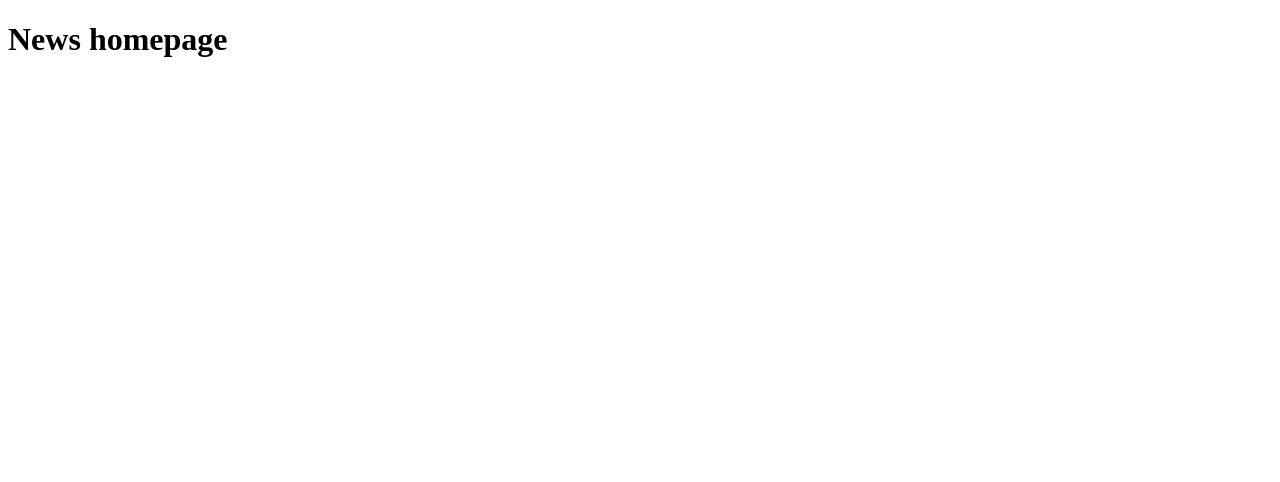
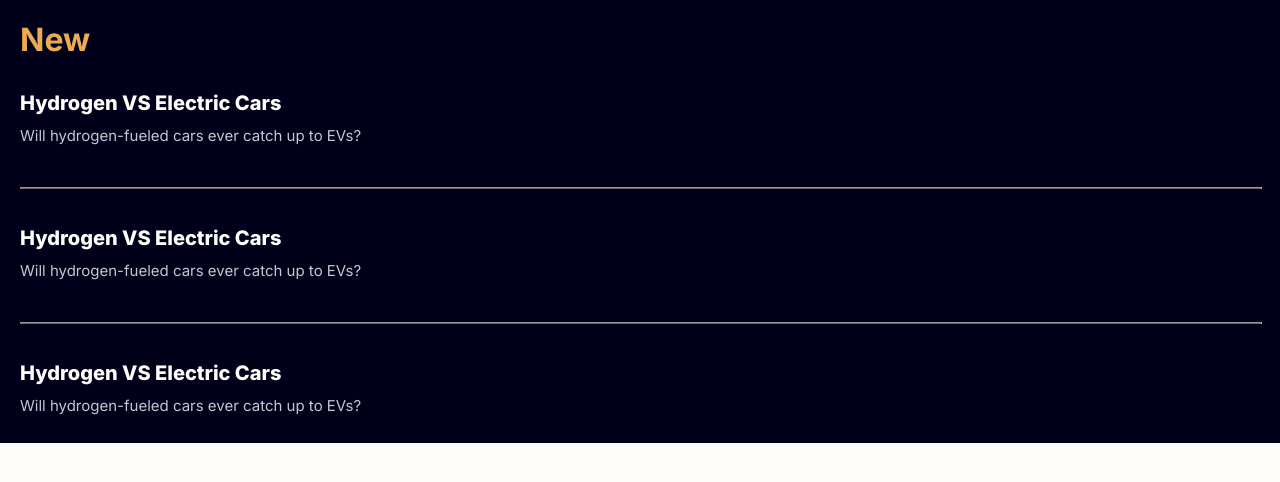
Before and after one commit to Orliland/news-homepage, a React (Vite) app: page / in a window 1280 px wide. Shown: the top 482 px of the page. Built offline with nearby package versions, Linux system fonts and the light colour scheme.

Commit message:
add basic latests new layout

```diff
--- a/index.html
+++ b/index.html
@@ -5,6 +5,12 @@
     <link rel="icon" type="image/svg+xml" href="./public/favicon-32x32.png" />
     <meta name="viewport" content="width=device-width, initial-scale=1.0" />
     <title>News homepage</title>
+    <link rel="preconnect" href="https://fonts.googleapis.com" />
+    <link rel="preconnect" href="https://fonts.gstatic.com" crossorigin />
+    <link
+      href="https://fonts.googleapis.com/css2?family=Inter:wght@100..900&display=swap"
+      rel="stylesheet"
+    />
   </head>
   <body>
     <div id="root"></div>
--- a/src/App.css
+++ b/src/App.css
@@ -0,0 +1,37 @@
+.latest {
+  display: flex;
+  flex-direction: column;
+  gap: 3rem;
+  padding: 2.4rem 2rem;
+
+  background-color: var(--dark-space-blue);
+}
+
+.latest__title {
+  margin: 0 0 0.5rem;
+
+  color: var(--yellow);
+
+  font: var(--heading-m);
+}
+
+.latest__split {
+  width: 100%;
+  border-bottom: 1px solid var(--stroke-gray);
+}
+
+.latest-new__title {
+  margin: 0 0 0.8rem;
+
+  color: var(--almost-white);
+
+  font: var(--heading-s);
+}
+
+.latest-new__body {
+  margin: 0;
+
+  color: var(--silver);
+
+  font: var(--body);
+}
--- a/src/App.jsx
+++ b/src/App.jsx
@@ -1,7 +1,27 @@
+import "./App.css";
+
+function LatestNew() {
+  return (
+    <article className="latest-new">
+      <h3 className="latest-new__title">Hydrogen VS Electric Cars</h3>
+      <p className="latest-new__body">
+        Will hydrogen-fueled cars ever catch up to EVs?
+      </p>
+    </article>
+  );
+}
+
 function App() {
   return (
     <>
-      <h1>News homepage</h1>
+      <section className="latest">
+        <h2 className="latest__title">New</h2>
+        <LatestNew />
+        <hr className="latest__split" />
+        <LatestNew />
+        <hr className="latest__split" />
+        <LatestNew />
+      </section>
     </>
   );
 }
--- a/src/index.css
+++ b/src/index.css
@@ -0,0 +1,25 @@
+:root {
+  font-family: "Inter", sans-serif;
+  font-size: 62.5%;
+
+  /* Colors */
+  --almost-white: hsl(36, 100%, 99%);
+  --dark-space-blue: hsl(240, 100%, 5%);
+  --yellow: hsl(35, 78%, 62%);
+  --silver: hsl(236, 8%, 79%);
+  --stroke-gray: hsl(4, 13%, 42%);
+
+  /* Fonts */
+  --heading-m: 700 3.2rem/3.2rem "Inter", sans-serif;
+  --heading-s: 800 2rem/2.4rem "Inter", sans-serif;
+  --body: 400 1.5rem/2.6rem "Inter", sans-serif;
+}
+
+body {
+  margin: 0;
+  padding: 0;
+
+  background-color: var(--almost-white);
+
+  font-size: 1.5rem;
+}
```
